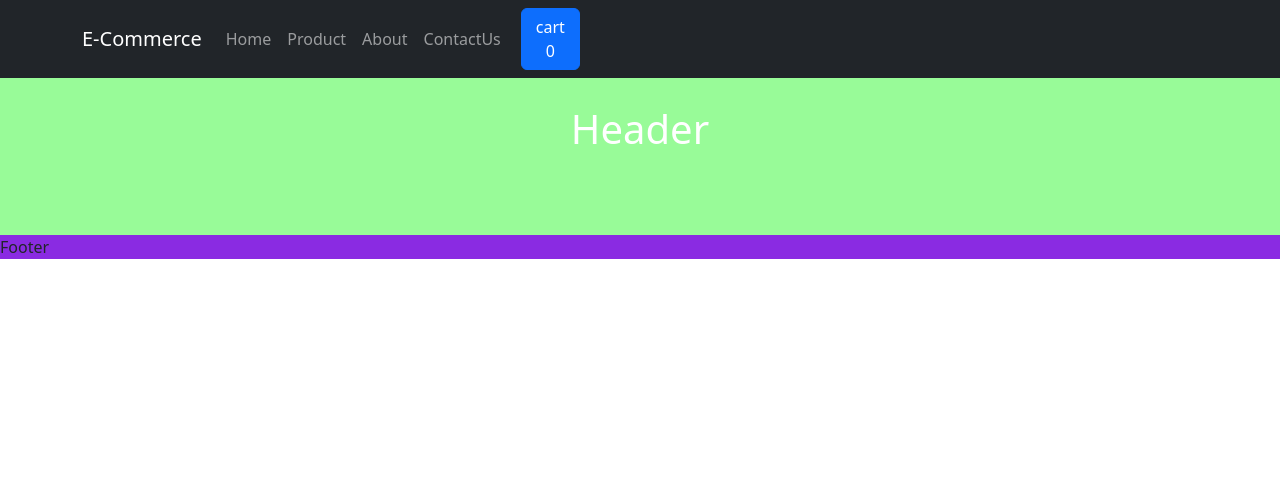
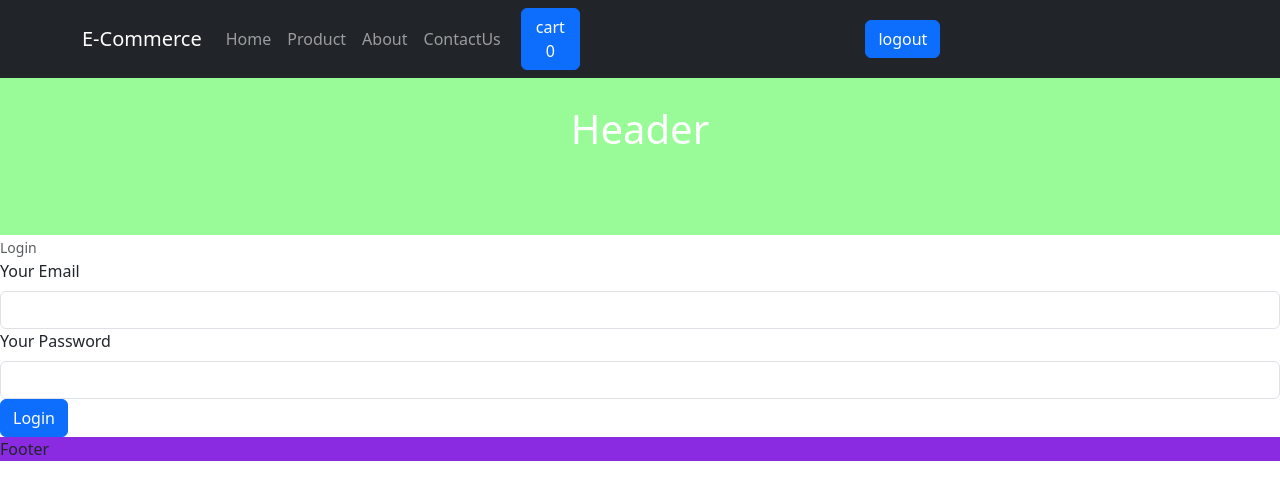
Before and after one commit to Nishant3105/ecommerce, a React (Create React App) app: page /auth in a window 1280 px wide. Shown: the top 500 px of the page. Built offline with nearby package versions, Linux system fonts and the light colour scheme; sample sign-in values are in the browser's storage.

Commit message:
Adding Login to Ecommerce

```diff
--- a/src/App.js
+++ b/src/App.js
@@ -1,4 +1,4 @@
-import React, { useState } from 'react'
+import React, { useState,useContext } from 'react'
 import { Route, Switch, Redirect} from 'react-router-dom'
 import Headers from './components/layouts/Headers';
 import Footer from "./components/layouts/Footer"
@@ -10,10 +10,14 @@ import Home from './pages/Home/Home';
 import Cart from './context/CartContext';
 import CartContextProvider from './context/CartContextProvider';
 import ContactUs from './pages/ContactUs/ContactUs';
+import AuthContext from './store/AuthContext';
+import Auth from './pages/Auth/Auth';
 
 function App() {
 
   const [cartIsShown, setCartIsShown] = useState(false)
+
+  const authCtx=useContext(AuthContext)
 
   const onClick = () => {
     setCartIsShown(true)
@@ -33,16 +37,24 @@ function App() {
           <About />
         </Route>
         <Route path="/productlist" exact>
-          <ProductList />
+          {authCtx.isLoggedIn && <ProductList />}
+          {!authCtx.isLoggedIn && <Redirect to="/auth" />}
         </Route>
         <Route path="/productlist/:product_id">
-          <ProductDetails />
+          {authCtx.isLoggedIn && <ProductDetails />}
+          {!authCtx.isLoggedIn && <Redirect to="/auth" />}
+        </Route>
+        <Route path="/auth">
+          <Auth />
         </Route>
         <Route path="/home">
           <Home />
         </Route>
         <Route path="/contactus">
           <ContactUs/>
+        </Route>
+        <Route path="*">
+          <Redirect to="/home" />
         </Route>
       </Switch>
       <Footer />
--- a/src/components/layouts/Headers.js
+++ b/src/components/layouts/Headers.js
@@ -1,15 +1,30 @@
 import React,{useContext} from 'react'
-import { Link } from 'react-router-dom'
+import { Link, useHistory } from 'react-router-dom'
 import Container from 'react-bootstrap/Container';
 import Nav from 'react-bootstrap/Nav';
 import Navbar from 'react-bootstrap/Navbar';
 import Button from 'react-bootstrap/Button';
 import CartContext from '../../context/CartContext';
+import AuthContext from '../../store/AuthContext';
 
 const Headers = (props) => {
     const cartCtx=useContext(CartContext)
 
+    const authCtx=useContext(AuthContext)
+
     const totalCartItem=cartCtx.products.length
+
+    const history=useHistory()
+
+    const logInHandler=(e)=>{
+        e.preventDefault()
+        history.replace('/auth')
+    }
+    const logOutHandler=(e)=>{
+        e.preventDefault()
+        authCtx.logout()
+    }
+
     return (
         <>
             <Navbar bg="dark" fixed="top" data-bs-theme="dark">
@@ -26,6 +41,12 @@ const Headers = (props) => {
                     <Container varient="light">{totalCartItem}</Container>
                     </Button>
                     </Container>
+                    <Container>
+                    {!authCtx.isLoggedIn && <Button onClick={logInHandler}>login
+                    </Button>}
+                    {authCtx.isLoggedIn && <Button onClick={logOutHandler}>logout
+                    </Button>}
+                    </Container>
                 </Container>
             </Navbar>
             <header style={{backgroundColor:'palegreen',marginTop:'75px',height:"20vh"}}>
--- a/src/index.js
+++ b/src/index.js
@@ -6,14 +6,17 @@ import reportWebVitals from './reportWebVitals';
 import { BrowserRouter } from 'react-router-dom'
 
 import 'bootstrap/dist/css/bootstrap.min.css';
+import { AuthContextProvider } from './store/AuthContext';
 
 const root = ReactDOM.createRoot(document.getElementById('root'));
 root.render(
-  <React.StrictMode>
-    <BrowserRouter>
-      <App />
-    </BrowserRouter>
-  </React.StrictMode>
+  <AuthContextProvider>
+    {/* <React.StrictMode> */}
+      <BrowserRouter>
+        <App />
+      </BrowserRouter>
+    {/* </React.StrictMode> */}
+  </AuthContextProvider>
 );
 
 // If you want to start measuring performance in your app, pass a function
--- /dev/null
+++ b/src/pages/Auth/Auth.js
@@ -0,0 +1,88 @@
+import { useState, useRef, useContext } from 'react';
+
+// import classes from './AuthForm.module.css';
+import AuthContext from '../../store/AuthContext';
+import { useHistory } from 'react-router-dom';
+import Container from 'react-bootstrap/Container';
+import Button from 'react-bootstrap/Button';
+import Form from 'react-bootstrap/Form'
+
+const Auth = () => {
+    const [isLoading, setIsLoading] = useState(false)
+
+    const emailReference = useRef()
+    const passwordReference = useRef()
+
+    const history = useHistory()
+
+    const AuthCtx = useContext(AuthContext)
+
+    const authHandler = async (e) => {
+        e.preventDefault()
+        setIsLoading((prevState) => !prevState);
+        try {
+            const enteredEmail = emailReference.current.value
+            const enteredPassword = passwordReference.current.value
+            const userCreds = {
+                email: enteredEmail,
+                password: enteredPassword,
+                returnSecureToken: true
+            }
+
+            const response = await fetch('https://identitytoolkit.googleapis.com/v1/accounts:signInWithPassword?key=AIzaSyDk6BaMAPvSu4Boffm_G3IV3dU7lcV03HA',
+                {
+                    method: 'POST',
+                    headers: {
+                        'Content-Type': 'application/json'
+                    },
+                    body: JSON.stringify(userCreds)
+                })
+
+                setIsLoading((prevState) => !prevState);
+            if (!response.ok) {
+                throw new Error('Authentication failed')
+            }
+            else if(response.ok) {
+                const data = await response.json()
+                console.log(data)
+                history.push('/productlist')
+                AuthCtx.login(data.idToken, data.expiresIn)
+            }
+
+        } catch (error) {
+            console.log(error.message)
+            alert(error.message)
+        }
+    }
+
+    return (
+
+        // <section className={classes.auth}>
+        <section >
+            <Form >
+            <Form.Text> Login </Form.Text>
+                <Form.Group>
+                {/* <div className={classes.control}> */}
+                    <Form.Label htmlFor='email'>Your Email</Form.Label>
+                    <Form.Control type='email' id='email' ref={emailReference} required />
+                </Form.Group>
+                <Form.Group>
+                {/* <div className={classes.control}> */}
+                    <Form.Label htmlFor='password'>Your Password</Form.Label>
+                    <Form.Control
+                        type='password'
+                        id='password'
+                        ref={passwordReference}
+                        required
+                    />
+                </Form.Group>
+                <div>
+                {/* <div className={classes.actions}> */}
+                    { isLoading ? <p>Sending Request...</p> : <Button onClick={authHandler}>Login</Button>  }
+                </div>
+            </Form>
+        </section>
+    );
+}
+
+export default Auth
--- /dev/null
+++ b/src/store/AuthContext.js
@@ -0,0 +1,45 @@
+import React, { useState } from "react";
+
+const AuthContext = React.createContext({
+    token: '',
+    isLoggedIn: false,
+    login: (tokenVal) => { },
+    logout: () => { }
+})
+
+
+export const AuthContextProvider = (props) => {
+    const initialValue = localStorage.getItem('token')
+    const [token, setToken] = useState(initialValue)
+
+    const isLoggedIn = !!token
+
+    // let timer
+    const loginHandler = (tokenVal,tokenExpiryTime) => {
+        localStorage.setItem('token', tokenVal)
+        setToken(tokenVal)
+        // timer=setTimeout(()=>{
+        //     loginHandler()
+        // },5*60*1000)
+    }
+    const logoutHandler = () => {
+        localStorage.removeItem('token')
+        setToken(null)
+        // clearTimeout(timer)
+    }
+    const contextValue = {
+        token: token,
+        isLoggedIn: isLoggedIn,
+        login: loginHandler,
+        logout: logoutHandler
+    }
+
+
+    return (
+        <AuthContext.Provider value={contextValue}>
+            {props.children}
+        </AuthContext.Provider>
+    )
+}
+
+export default AuthContext
```
